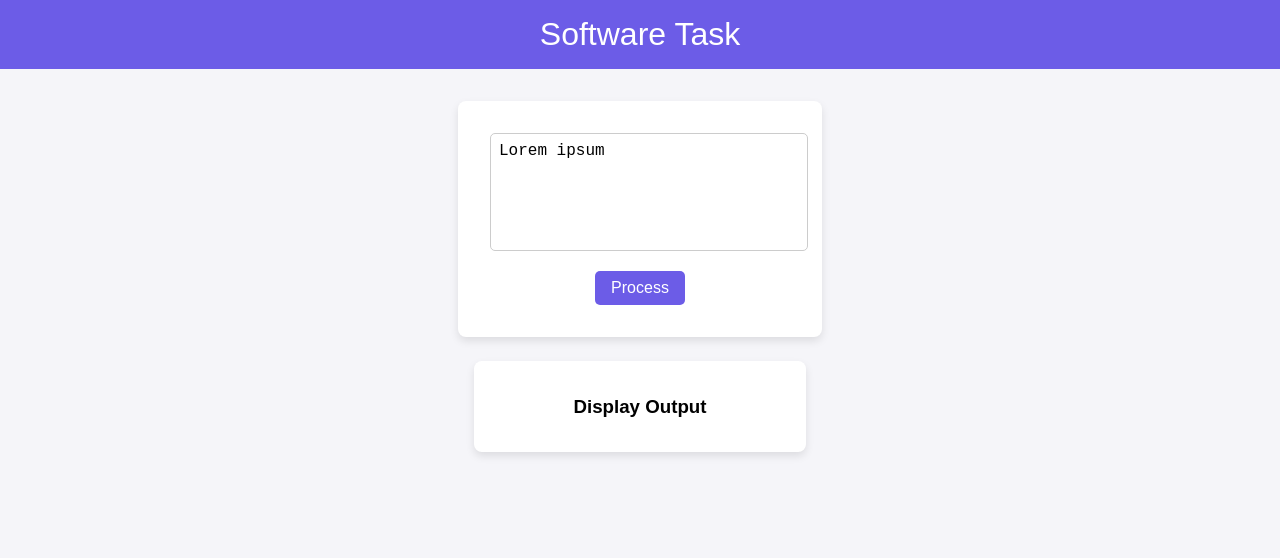
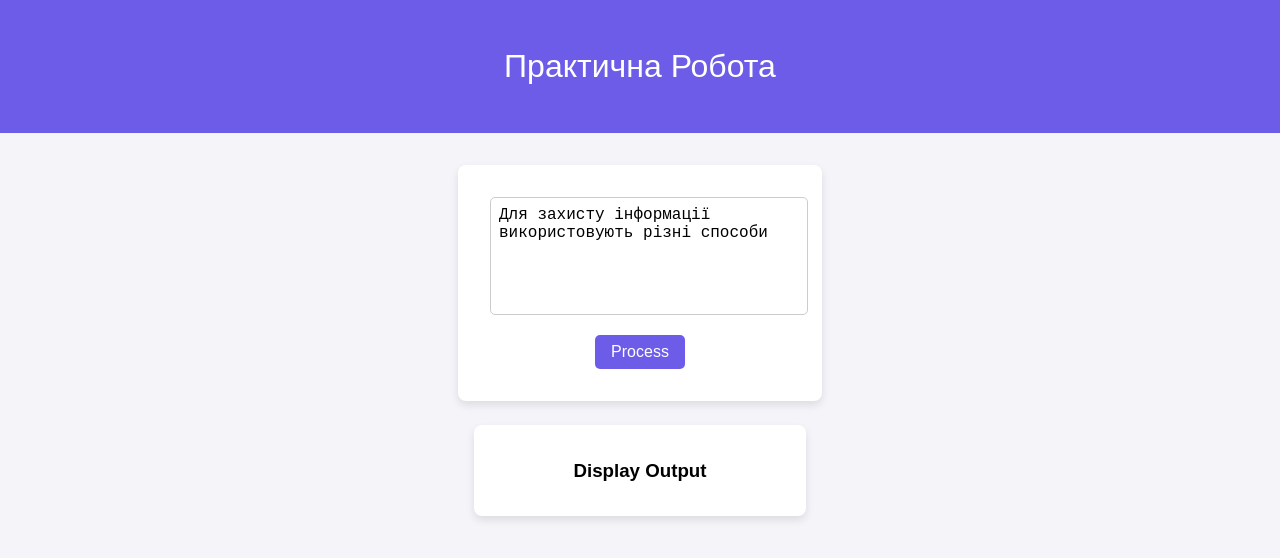
Before and after one commit to NickGolovanov/TestRepository, a plain HTML site: page index.html in a window 1280 px wide. Drawn offline with Linux system fonts and the light colour scheme.

Commit message:
Update index.html

```diff
--- a/index.html
+++ b/index.html
@@ -25,11 +25,11 @@
 </head>
 <body>
     <header>
-        Software Task
+        <p>Практична Робота</p>
     </header>
     <main>
         <form onsubmit="validateAndProcess(event)">
-            <textarea name="text" placeholder="Enter your text here">Lorem ipsum</textarea>
+            <textarea name="text" placeholder="Enter your text here">Для захисту інформації використовують різні способи</textarea>
             <br>
             <button type="submit">Process</button>
         </form>
```
